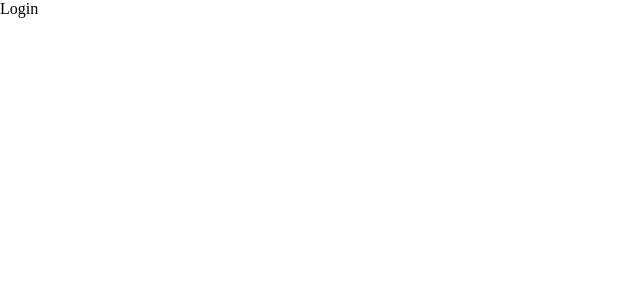
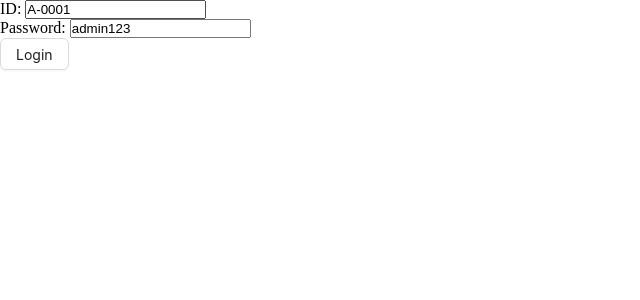
Before and after one commit to salmanabdullahfahim/university-management-client, a React (Vite) app: page /login in a window 1280 px wide. Shown: the top 300 px of the page, without its empty margins (0-640 px from the left). Built offline with nearby package versions, Linux system fonts and the light colour scheme.

Commit message:
Set Cookies In The Browser

```diff
--- a/src/pages/Login.tsx
+++ b/src/pages/Login.tsx
@@ -1,7 +1,42 @@
 import React from "react";
+import { useForm } from "react-hook-form";
+import { useLoginMutation } from "../redux/features/auth/authApi";
+import { Button } from "antd";
 
 const Login = () => {
-  return <div>Login</div>;
+  const { register, handleSubmit } = useForm({
+    defaultValues: {
+      userId: "A-0001",
+      password: "admin123",
+    },
+  });
+
+  const [login, { error, data }] = useLoginMutation();
+
+  console.log(data);
+  console.log(error);
+
+  const onSubmit = (data) => {
+    const userInfo = {
+      id: data.userId,
+      password: data.password,
+    };
+
+    login(userInfo);
+  };
+  return (
+    <form onSubmit={handleSubmit(onSubmit)}>
+      <div>
+        <label htmlFor="id">ID: </label>
+        <input type="text" id="id" {...register("userId")} />
+      </div>
+      <div>
+        <label htmlFor="password">Password: </label>
+        <input type="text" id="password" {...register("password")} />
+      </div>
+      <Button htmlType="submit">Login</Button>
+    </form>
+  );
 };
 
 export default Login;
--- a/src/redux/api/baseApi.ts
+++ b/src/redux/api/baseApi.ts
@@ -2,6 +2,9 @@
 
 export const baseApi = createApi({
   reducerPath: "baseApi",
-  baseQuery: fetchBaseQuery({ baseUrl: "http://localhost:5000/api/v1" }),
+  baseQuery: fetchBaseQuery({
+    baseUrl: "http://localhost:5000/api/v1",
+    credentials: "include",
+  }),
   endpoints: () => ({}),
 });
--- a/src/redux/store.ts
+++ b/src/redux/store.ts
@@ -1,10 +1,14 @@
 import { configureStore } from "@reduxjs/toolkit";
 import authReducer from "./features/auth/authSlice";
+import { baseApi } from "./api/baseApi";
 
 export const store = configureStore({
   reducer: {
+    [baseApi.reducerPath]: baseApi.reducer,
     auth: authReducer,
   },
+  middleware: (getDefaultMiddleware) =>
+    getDefaultMiddleware().concat(baseApi.middleware),
 });
 
 // Infer the `RootState` and `AppDispatch` types from the store itself
```
